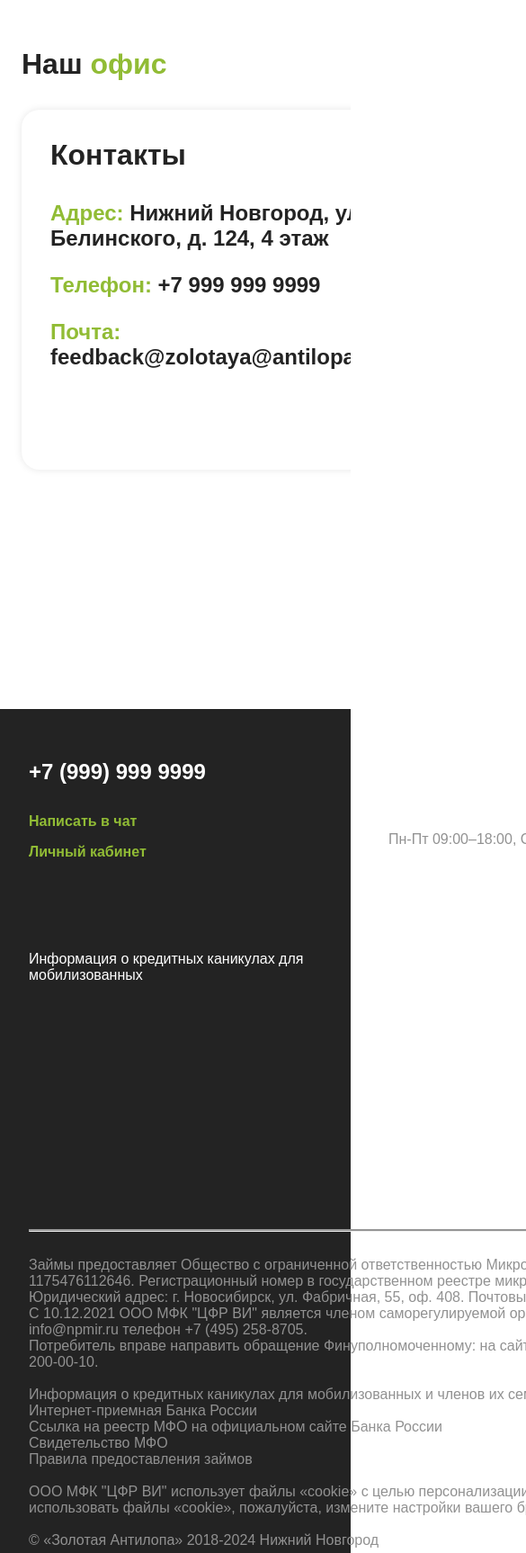
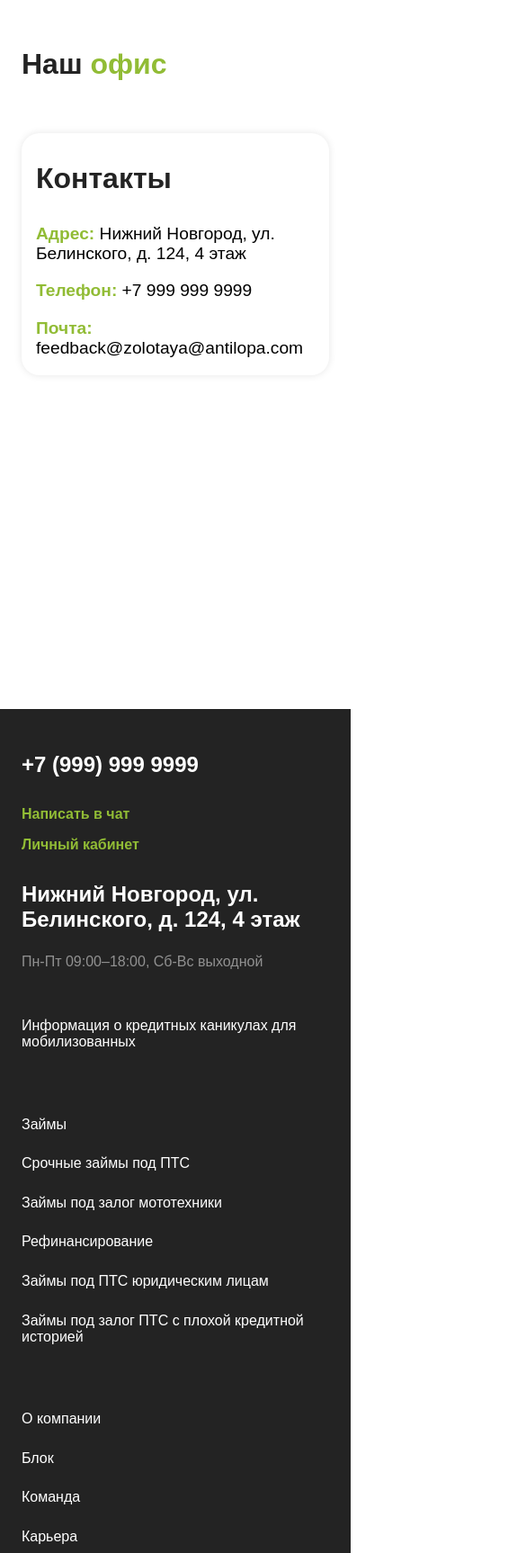
Before and after one commit to Etyhae/AutoDebt, a plain HTML site: page index.html in a window 390 px wide. Shown: the part 8040-9766 px from the top of the page at 90% size, 585 px wide, since content can reach past the window. Drawn offline with Linux system fonts and the light colour scheme.

Commit message:
feature: footer mobile

```diff
--- a/assets/css/main.css
+++ b/assets/css/main.css
@@ -832,6 +832,8 @@ ul li ul li {
 
 .contacts-title {
     font-size: 2rem;
+    color: var(--back);
+    font-weight: 700;
 }
 
 .contacts-map {
@@ -846,12 +848,13 @@ footer {
     width: 100%;
     margin-top: 6.5rem;
     color: var(--white);
+    box-sizing: border-box;
 }
 
 .footer-wrap {
     display: grid;
     grid-template-columns: repeat(3, minmax(0, 1fr));
-    width: var(--block-width);
+    max-width: var(--block-width);
     margin: 0 auto;
     padding: 2rem;
 }
@@ -892,14 +895,12 @@ footer {
 }
 
 .footer-buttons {
-    box-sizing: border-box;
     display: flex;
     flex-direction: column;
     justify-content: center;
     width: 100%;
     text-align: center;
-    padding-left: 8rem;
-    gap: 1rem;
+    row-gap: 1rem;
 }
 
 .footer-links {
@@ -909,10 +910,6 @@ footer {
     display: flex;
     flex-direction: column;
     padding: 3rem 0;
-}
-
-.footer-links-3 {
-    padding-left: 8rem;
 }
 
 .footer-links a {
@@ -1266,4 +1263,46 @@ footer {
     .accordion-body {
         font-size: 1.3rem;
     }
+
+    .contacts {
+        width: 100%;
+    }
+
+    .contacts-about {
+        flex-direction: column;
+    }
+
+    .contacts-info {
+        box-sizing: border-box;
+        width: 100%;
+        font-size: 1.2rem;
+        padding: 0 1rem;
+    }
+
+    .contacts-map {
+        width: 100%;
+        height: 100%;
+    }
+
+    footer {
+        box-sizing: border-box;
+    }
+
+    .footer-wrap {
+        padding: 1.5rem;
+        display: flex;
+        flex-direction: column;
+        width: 100%;
+        box-sizing: border-box;
+    }
+
+    .footer-links {
+        padding: 0.5rem 0;
+    }
+
+    .footer-wrap p:last-child {
+        max-width: 85vw;
+        box-sizing: border-box;
+        margin: 0;
+    }
 }
--- a/index.html
+++ b/index.html
@@ -422,7 +422,7 @@
 
         <section class="contacts">
             <h2 class="faq-title">Наш<span class="text-green bold"> <!-- section title-->
-                    офис</span>
+                    офис</span></h2>
             <div class="contacts-about">
                 <div class="contacts-info">
                     <p class="contacts-title">Контакты</p>
@@ -450,10 +450,10 @@
                 <p>Нижний Новгород, ул. Белинского, д. 124, 4 этаж</p>
                 <p class="subtext">Пн-Пт 09:00–18:00, Сб-Вс выходной</p>
             </div>
-            <div class="footer-buttons">
+            <!-- <div class="footer-buttons">
                 <button class="btn">Отправить заявку</button>
                 <button class="btn">Заказать звонок</button>
-            </div>
+            </div> -->
             <div class="footer-links footer-links-1">
                 <a href="">Информация о кредитных каникулах для мобилизованных</a>
             </div>
```
Lines whose indentation alone changed are shown as unchanged.
